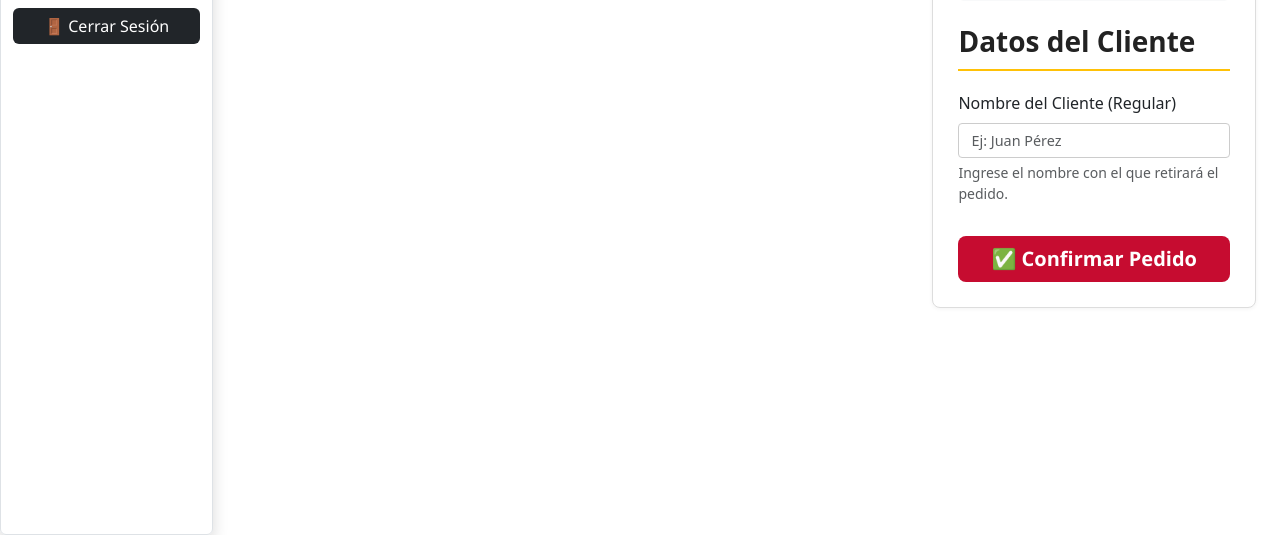
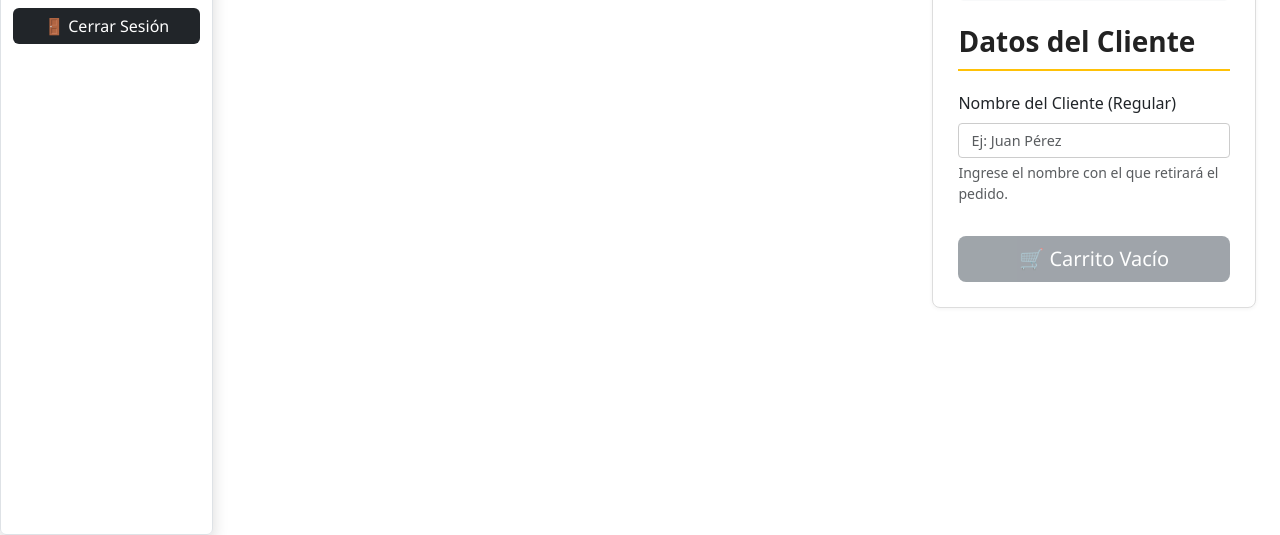
Before and after one commit to santi2025Tanque9/Sistema-Crocan, a Django app: template templates/cart/cart_detail.html in a window 1280 px wide. Shown: the part 265-800 px from the top of the page. Run offline with Django 4.2, Linux system fonts and the light colour scheme; the template is opened without the code that fills it, so the values that code supplies are empty.

Commit message:
Se solucionó bugs del carrito

```diff
--- a/templates/cart/cart_detail.html
+++ b/templates/cart/cart_detail.html
@@ -367,9 +367,12 @@
                     <div class="alert alert-danger" role="alert" aria-live="assertive">{{ error }}</div>
                     {% endif %}
 
-                    <button type="submit" class="btn btn-success w-100 btn-lg mt-3" aria-label="Confirmar pedido">
-                        ✅ Confirmar Pedido
-                    </button>
+                    <button type="submit"
+                        class="btn {% if not cart %}btn-secondary{% else %}btn-success{% endif %} w-100 btn-lg mt-3"
+                        {% if not cart %}disabled title="Agrega productos al carrito primero"{% endif %}
+                        aria-label="Confirmar pedido">
+                    {% if cart %}✅ Confirmar Pedido{% else %}🛒 Carrito Vacío{% endif %}
+                </button>
                 </form>
             </section>
         </div>
@@ -377,6 +380,9 @@
 </div>
 
 <script>
+
+
+
 document.addEventListener('DOMContentLoaded', function() {
     // Mejorar la accesibilidad de los formularios de cantidad
     const quantityInputs = document.querySelectorAll('input[type="number"][name="quantity"]');
@@ -400,4 +406,6 @@
     });
 });
 </script>
+
+
 {% endblock %}
--- a/templates/cart/customer_login.html
+++ b/templates/cart/customer_login.html
@@ -288,7 +288,7 @@
                     <div class="mb-4">
                         <label for="dni" class="form-label">Número de Documento (DNI)</label>
                         <div class="dni-input-group">
-                            <span class="dni-prefix">DNI</span>
+                            <span class="dni-prefix">DNI </span>
                             <input type="text"
                                    class="form-control dni-input"
                                    id="dni"
--- a/templates/products/product_list.html
+++ b/templates/products/product_list.html
@@ -237,7 +237,7 @@
 </style>
 
 <div class="container-fluid">
-    <h2 class="mb-4 text-center text-md-start">Productos</h2>
+
 
     {% if customer_data %}
     <div class="row mb-4">
```
Also changed, not shown: applications/cart/views.py (+11 -0 lines), applications/cart/apps.py (line endings or trailing spaces), applications/cart/urls.py (line endings or trailing spaces), applications/products/models.py (line endings or trailing spaces), templates/base.html (line endings or trailing spaces), templates/cart/home.html (line endings or trailing spaces).
